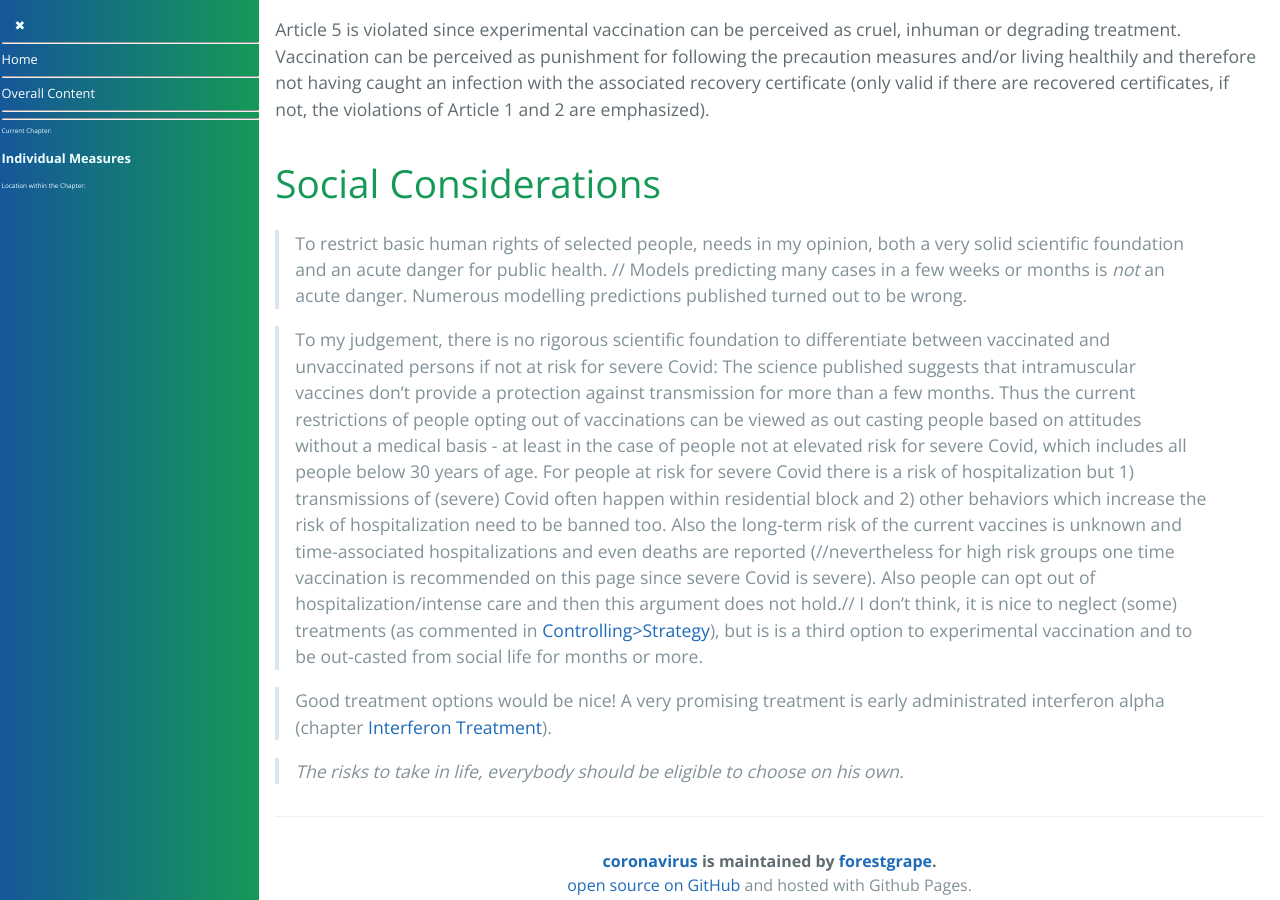
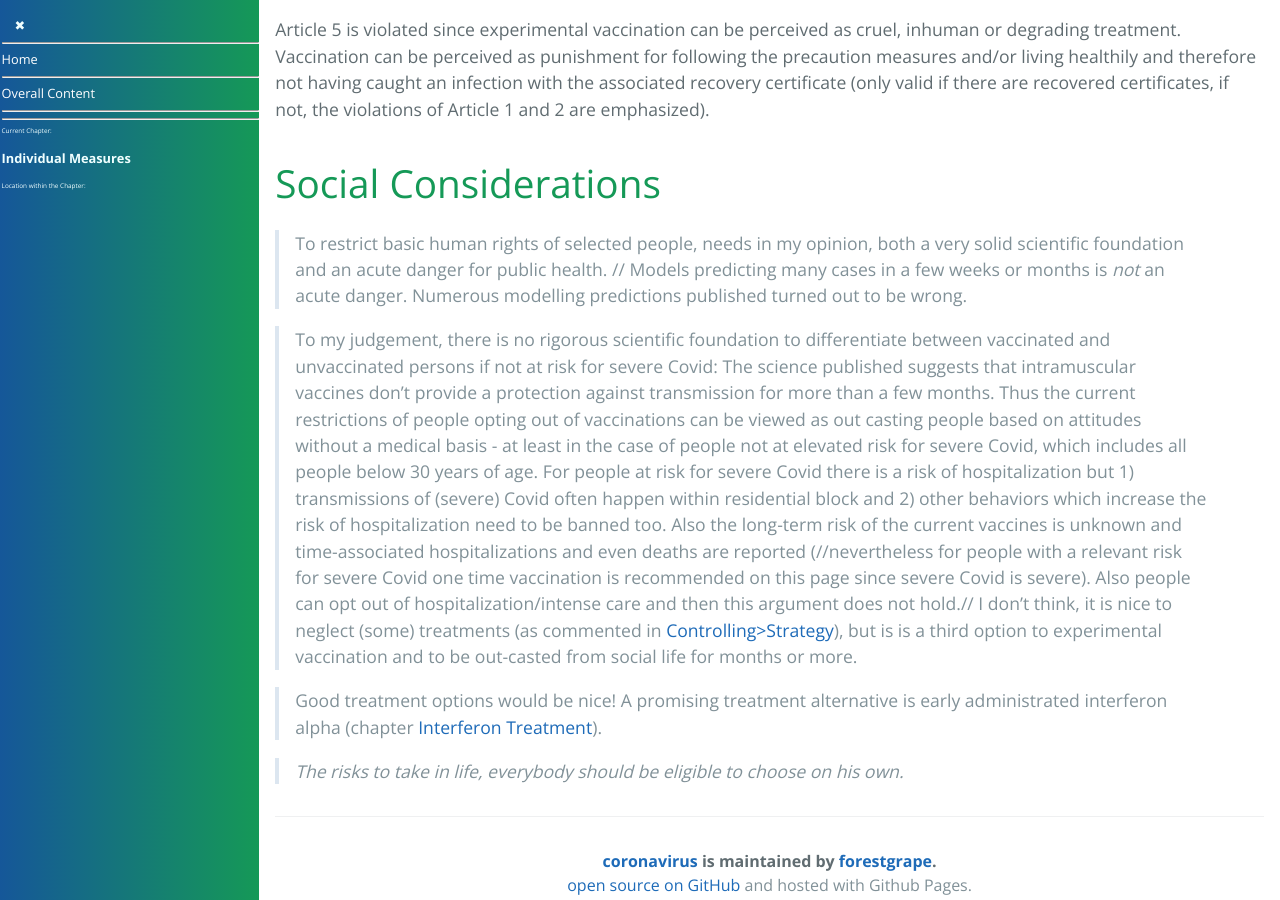
Before and after one commit to forestgrape/coronavirus, a Jekyll site: the page built from 7_social/individual_measures.md, in a window 1280 px wide and 900 px high, scrolled down 2468 px. Built offline with Jekyll 4.4.1, drawn with Linux system fonts in a browser that asks for light colours; our own code applies the rules of GitHub Pages for plain Markdown files.

Commit message:
formulations

```diff
--- a/7_social/individual_measures.md
+++ b/7_social/individual_measures.md
@@ -79,10 +79,10 @@ Article 5 is violated since experimental vaccination can be perceived as cruel,
 ## Social Considerations
 > To restrict basic human rights of selected people, needs in my opinion, both a very solid scientific foundation and an acute danger for public health. // Models predicting many cases in a few weeks or months is *not* an acute danger. Numerous modelling predictions published turned out to be wrong.
 
-> To my judgement, there is no rigorous scientific foundation to differentiate between vaccinated and unvaccinated persons if not at risk for severe Covid: The science published suggests that intramuscular vaccines don't provide a protection against transmission for more than a few months. Thus the current restrictions of people opting out of vaccinations can be viewed as out casting people based on attitudes without a medical basis - at least in the case of people not at elevated risk for severe Covid, which includes all people below 30 years of age. For people at risk for severe Covid there is a risk of hospitalization but 1) transmissions of (severe) Covid often happen within residential block and 2) other behaviors which increase the risk of hospitalization need to be banned too. Also the long-term risk of the current vaccines is unknown and time-associated hospitalizations and even deaths are reported (//nevertheless for high risk groups one time vaccination is recommended on this page since severe Covid is severe). Also people can opt out of hospitalization/intense care and then this argument does not hold.// I don't think, it is nice to neglect (some) treatments (as commented in [Controlling>Strategy](controlling.md#strategy)), but is is a third option to experimental vaccination and to be out-casted from social life for months or more.
+> To my judgement, there is no rigorous scientific foundation to differentiate between vaccinated and unvaccinated persons if not at risk for severe Covid: The science published suggests that intramuscular vaccines don't provide a protection against transmission for more than a few months. Thus the current restrictions of people opting out of vaccinations can be viewed as out casting people based on attitudes without a medical basis - at least in the case of people not at elevated risk for severe Covid, which includes all people below 30 years of age. For people at risk for severe Covid there is a risk of hospitalization but 1) transmissions of (severe) Covid often happen within residential block and 2) other behaviors which increase the risk of hospitalization need to be banned too. Also the long-term risk of the current vaccines is unknown and time-associated hospitalizations and even deaths are reported (//nevertheless for people with a relevant risk for severe Covid one time vaccination is recommended on this page since severe Covid is severe). Also people can opt out of hospitalization/intense care and then this argument does not hold.// I don't think, it is nice to neglect (some) treatments (as commented in [Controlling>Strategy](controlling.md#strategy)), but is is a third option to experimental vaccination and to be out-casted from social life for months or more.
 
 > Good treatment options would be nice!
-> A very promising treatment is early administrated interferon alpha  (chapter [Interferon Treatment](../6_prevention_and_treatment/interferon.md)).
+> A promising treatment alternative is early administrated interferon alpha (chapter [Interferon Treatment](../6_prevention_and_treatment/interferon.md)).
 
 
 > *The risks to take in life, everybody should be eligible to choose on his own.*
```
